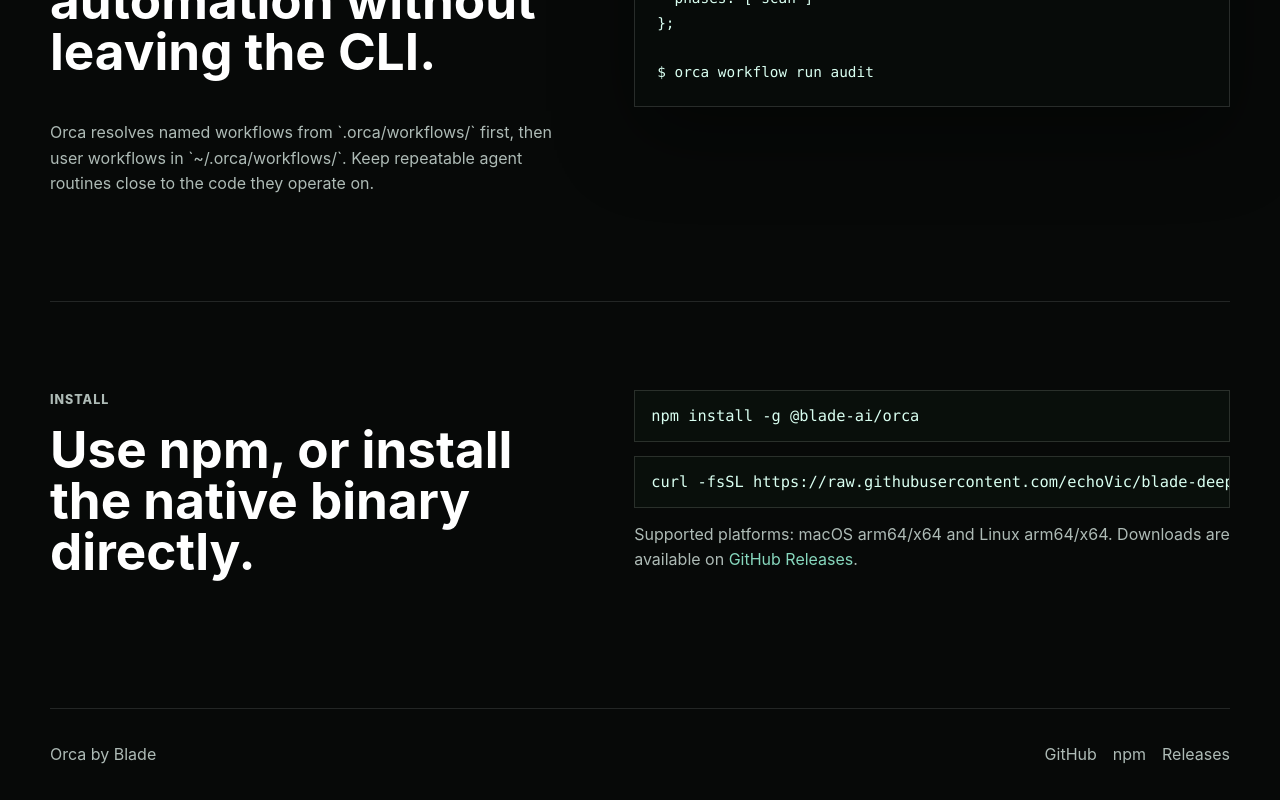
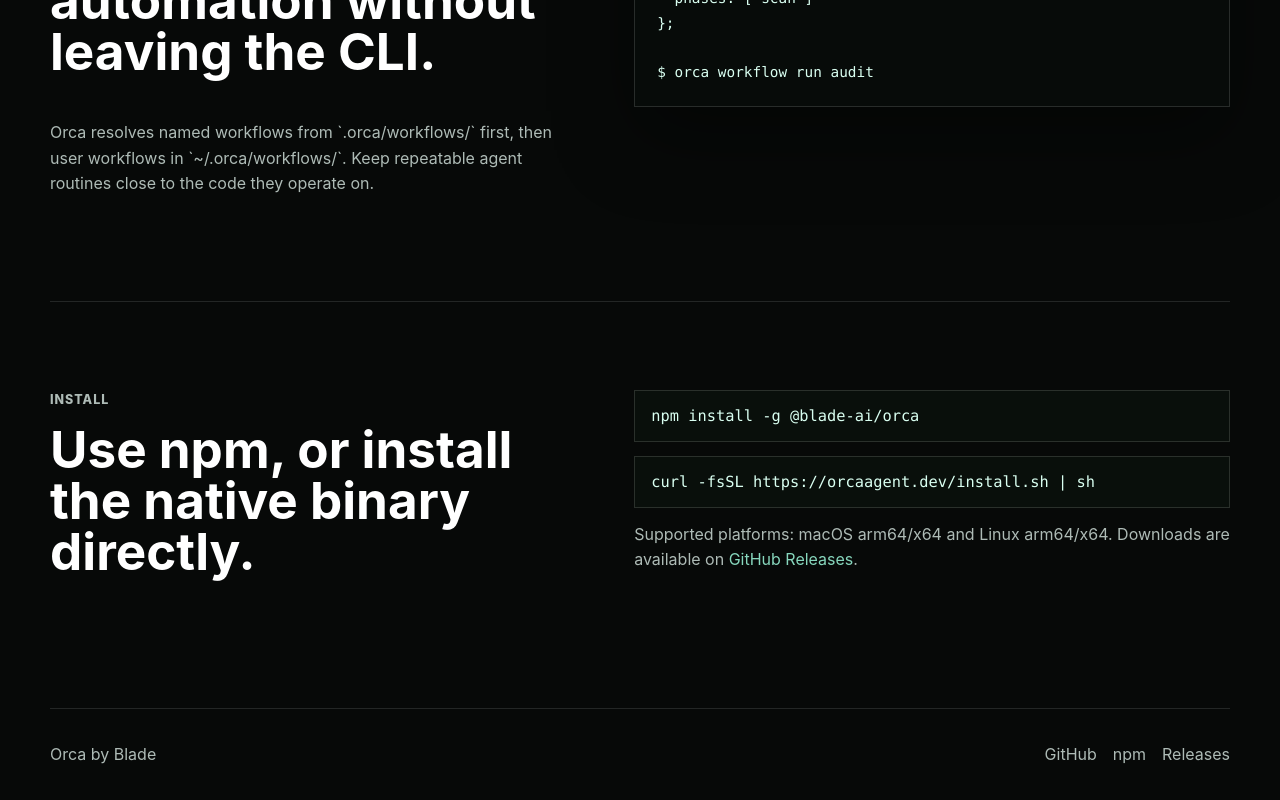
Before and after one commit to echoVic/blade-deepseek, a React (Vite) app in the folder site/: page / in a window 1280 px wide. Shown: the part 1709-2509 px from the top of the page. Built offline with nearby package versions, Linux system fonts and the light colour scheme.

Commit message:
chore(site): configure orcaagent.dev

```diff
--- a/site/src/App.tsx
+++ b/site/src/App.tsx
@@ -1,8 +1,7 @@
 import { useEffect, useRef, useState, type KeyboardEvent } from "react";
 
 const npmCommand = "npm install -g @blade-ai/orca";
-const curlCommand =
-  "curl -fsSL https://raw.githubusercontent.com/echoVic/blade-deepseek/main/install.sh | sh";
+const curlCommand = "curl -fsSL https://orcaagent.dev/install.sh | sh";
 
 const links = {
   github: "https://github.com/echoVic/blade-deepseek",
--- a/site/vite.config.ts
+++ b/site/vite.config.ts
@@ -3,5 +3,5 @@
 
 export default defineConfig({
   plugins: [react()],
-  base: "/blade-deepseek/",
+  base: "/",
 });
```
Also changed, not shown: 1 other file (tests, documents, lock files or other folders).
